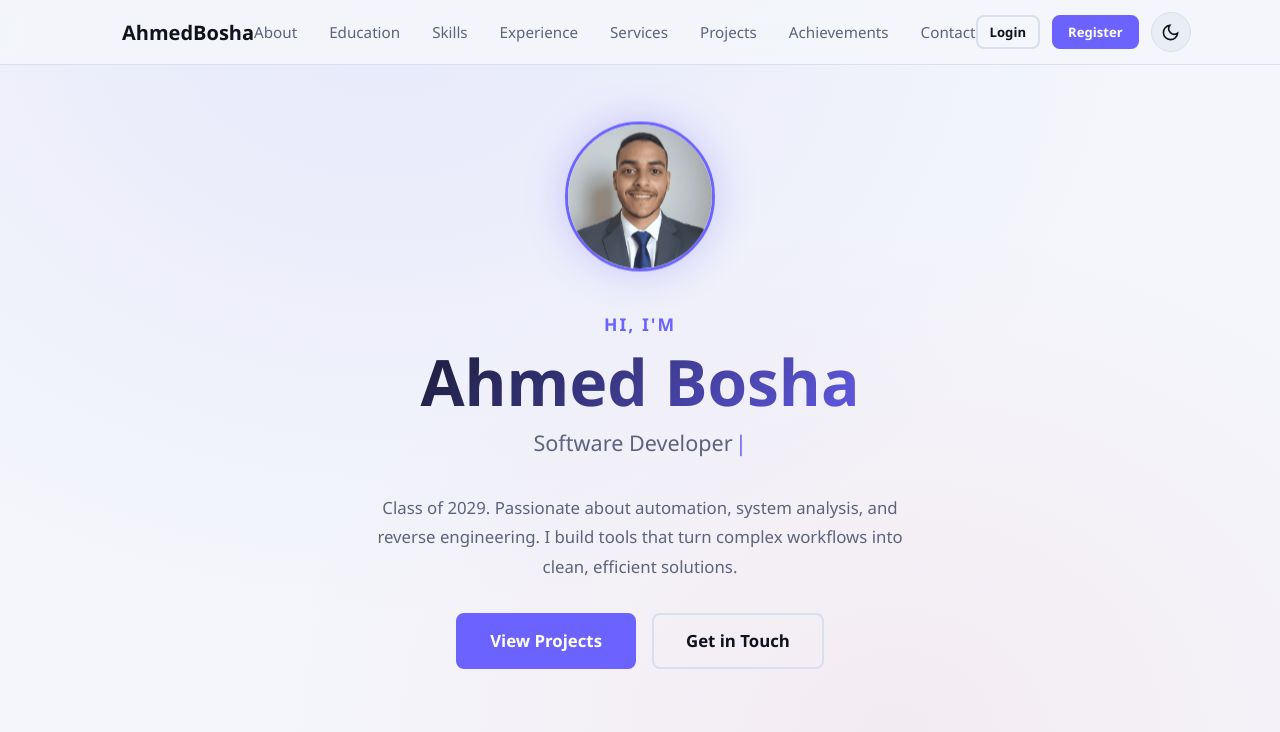
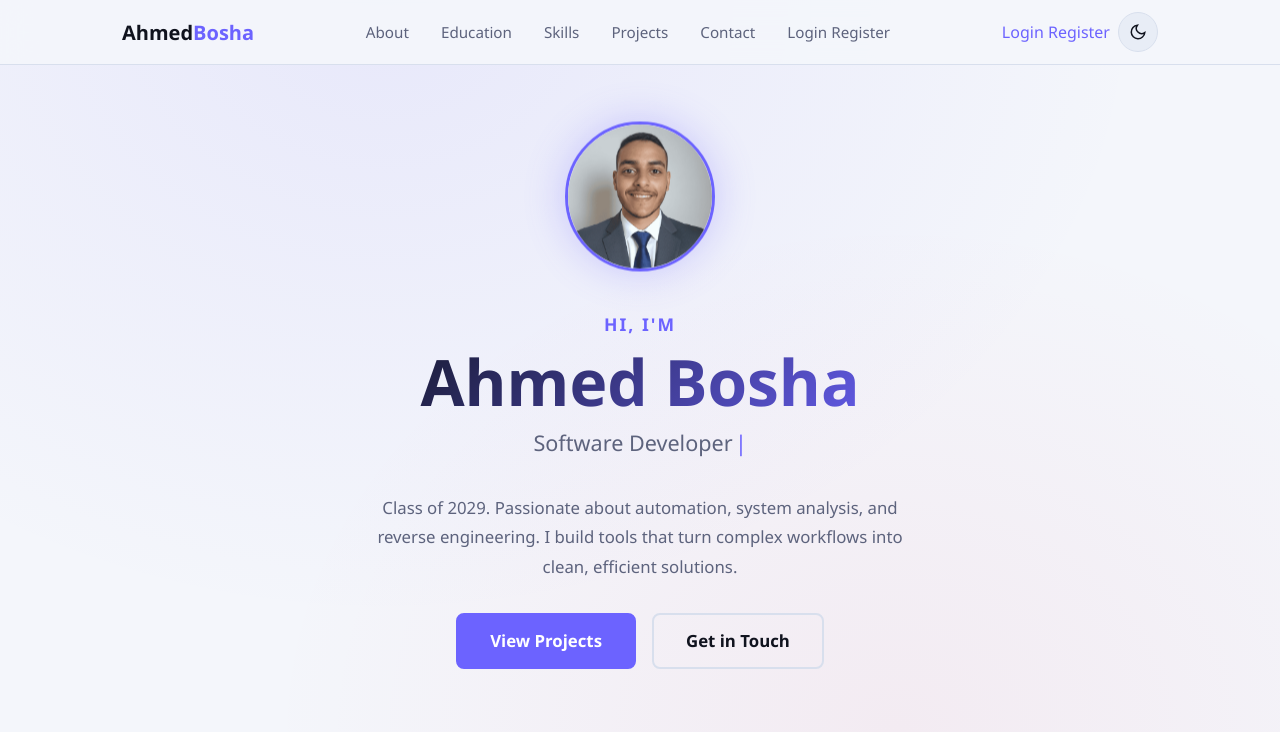
Before and after one commit to R3Dzf/portfolio, a Flask app: page /u/admin in a window 1280 px wide. Shown: the top 732 px of the page. Run offline with Flask 3, Linux system fonts and the light colour scheme; data comes from the database, SQL or seed files in the repository; data that the repository does not hold is empty.

Commit message:
Simplify portfolio navigation

```diff
--- a/templates/index.html
+++ b/templates/index.html
@@ -5,48 +5,51 @@
 <!-- ===== Navigation ===== -->
 <nav class="navbar">
     <div class="container navbar__inner">
-        <a href="#" class="navbar__logo">
-            {% if settings and settings.logo_text %}
-                {{ settings.logo_text }}
-            {% elif settings and settings.name %}
-                {% set parts = settings.name.split() %}
-                {% if parts | length > 1 %}
-                    {{ parts[0] }}<span class="accent">{{ parts[1:] | join(' ') }}</span>
+        <a href="#about" class="navbar__logo" aria-label="Back to top">
+            {% set brand_name = settings.name if settings and settings.name else 'Ahmed Bosha' %}
+            {% set brand_parts = brand_name.split() %}
+            {% if brand_parts | length > 1 %}
+                <span>{{ brand_parts[0] }}</span><span class="accent">{{ brand_parts[1:] | join(' ') }}</span>
             {% else %}
-                    {{ settings.name }}
-                {% endif %}
-            {% else %}
-                Ahmed<span class="accent">Bosha</span>
+                <span>{{ brand_name }}</span>
             {% endif %}
         </a>
+
         <ul class="navbar__links">
             <li><a href="#about">About</a></li>
             {% if education_list %}<li><a href="#education">Education</a></li>{% endif %}
             {% if skill_categories %}<li><a href="#skills">Skills</a></li>{% endif %}
-            {% if experiences_list %}<li><a href="#experience">Experience</a></li>{% endif %}
-            {% if services_list %}<li><a href="#services">Services</a></li>{% endif %}
             <li><a href="#projects">Projects</a></li>
-            {% if achievements_list %}<li><a href="#achievements">Achievements</a></li>{% endif %}
             <li><a href="#contact">Contact</a></li>
+
+            <li class="navbar__mobile-only navbar__mobile-account">
+                {% if session.get('user_id') %}
+                <a href="{{ url_for('admin_dashboard') }}">Dashboard</a>
+                {% else %}
+                <a href="{{ url_for('admin_login') }}">Login</a>
+                <a href="{{ url_for('auth_register') }}">Register</a>
+                {% endif %}
+            </li>
         </ul>
 
-        <div class="navbar__actions" style="margin-left: auto; display: flex; align-items: center; gap: 12px;">
+        <div class="navbar__actions">
+            <div class="navbar__account-actions">
                 {% if session.get('user_id') %}
-            <a href="{{ url_for('admin_dashboard') }}" class="btn btn--sm btn--primary" style="font-size: 0.82rem; padding: 6px 14px; border-radius: 8px;">
-                ⚙️ Dashboard
+                <a href="{{ url_for('admin_dashboard') }}" class="navbar__account-link navbar__account-link--primary">
+                    Dashboard
                 </a>
                 {% else %}
-            <a href="{{ url_for('admin_login') }}" class="btn btn--sm btn--outline" style="font-size: 0.82rem; padding: 6px 12px; border-radius: 8px;">
+                <a href="{{ url_for('admin_login') }}" class="navbar__account-link navbar__account-link--login">
                     Login
                 </a>
-            <a href="{{ url_for('auth_register') }}" class="btn btn--sm btn--primary" style="font-size: 0.82rem; padding: 6px 14px; border-radius: 8px;">
+                <a href="{{ url_for('auth_register') }}" class="navbar__account-link navbar__account-link--primary">
                     Register
                 </a>
                 {% endif %}
+            </div>
 
-            <!-- Theme Toggle Button (Light/Dark) -->
             <button class="theme-toggle-btn" id="themeToggle" aria-label="Toggle Theme" title="Toggle Light / Dark Theme">
-                <svg class="sun-icon" viewBox="0 0 24 24" fill="none" stroke="currentColor" stroke-width="2" width="19" height="19">
+                <svg class="sun-icon" viewBox="0 0 24 24" fill="none" stroke="currentColor" stroke-width="2" width="18" height="18">
                     <circle cx="12" cy="12" r="5"></circle>
                     <line x1="12" y1="1" x2="12" y2="3"></line>
                     <line x1="12" y1="21" x2="12" y2="23"></line>
@@ -57,7 +60,7 @@
                     <line x1="4.22" y1="19.78" x2="5.64" y2="18.36"></line>
                     <line x1="18.36" y1="5.64" x2="19.78" y2="4.22"></line>
                 </svg>
-                <svg class="moon-icon" viewBox="0 0 24 24" fill="none" stroke="currentColor" stroke-width="2" width="19" height="19">
+                <svg class="moon-icon" viewBox="0 0 24 24" fill="none" stroke="currentColor" stroke-width="2" width="18" height="18">
                     <path d="M21 12.79A9 9 0 1 1 11.21 3 7 7 0 0 0 21 12.79z"></path>
                 </svg>
             </button>
```
Lines whose indentation alone changed are shown as unchanged.
